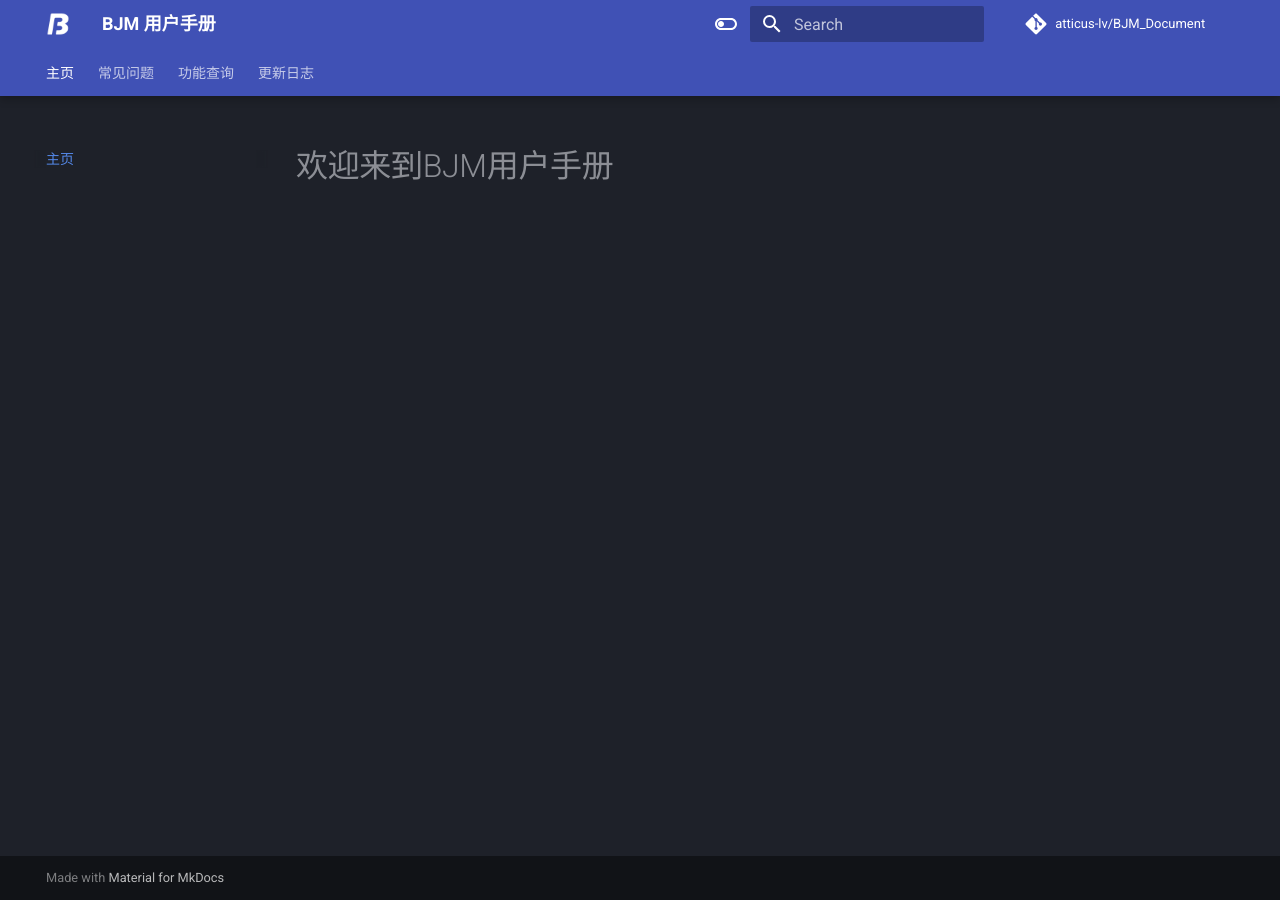
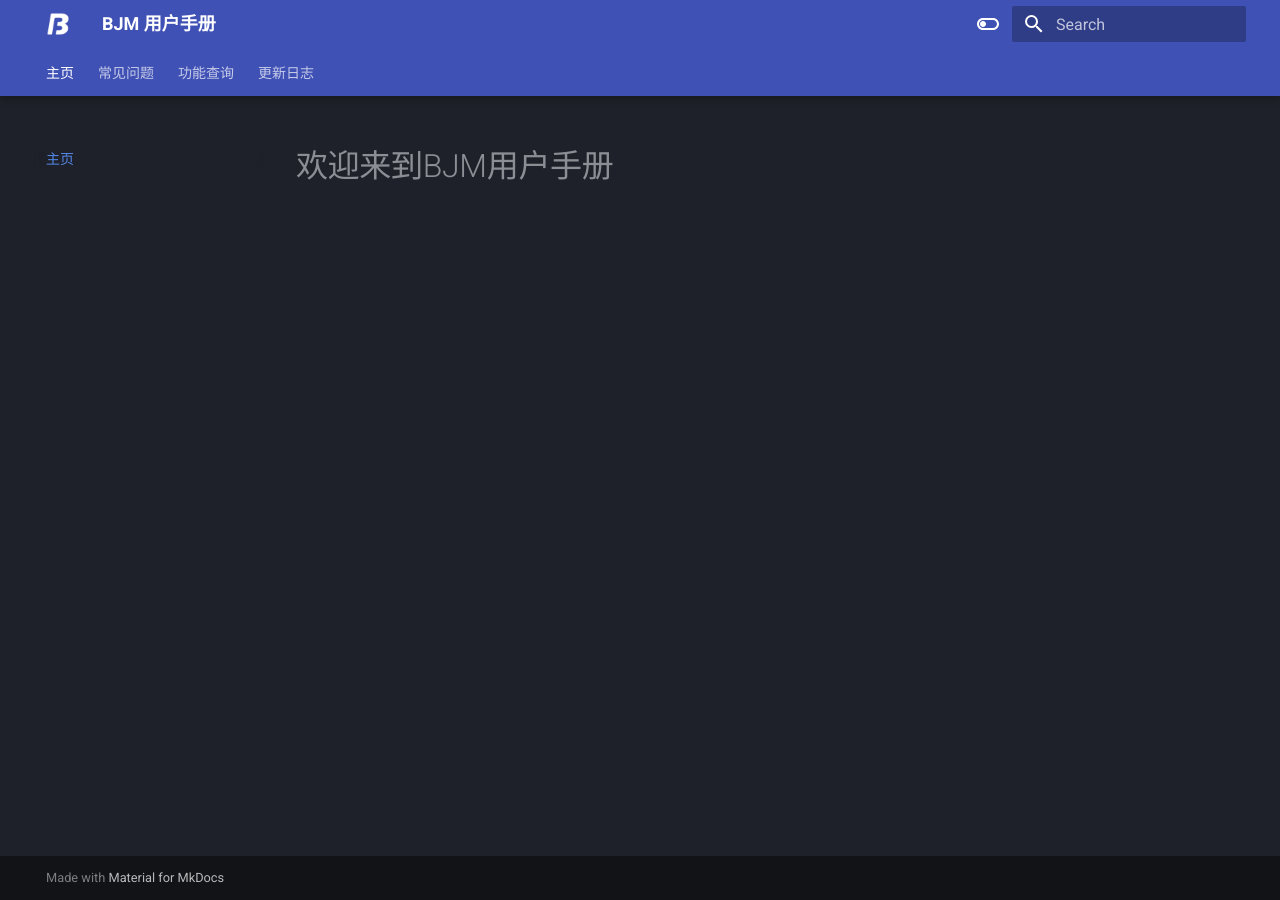
Before and after one commit to atticus-lv/BJM_Document, an MkDocs documentation site: the page built from docs/index.md, in a window 1280 px wide. Built offline with MkDocs 1.6.1 and Material for MkDocs 9.7.7, drawn with Linux system fonts in a browser that asks for light colours; comment, search, counter and statistics services are not loaded; some of the changed lines change nothing that is shown.

Commit message:
remove: workflow / repo

```diff
--- a/mkdocs.yml
+++ b/mkdocs.yml
@@ -4,9 +4,9 @@ site_url: https://atticus.github.io/BJM_Document/
 site_author: atticus
 
 #Repository
-repo_name: atticus-lv/BJM_Document
-repo_url: https://github.com/atticus-lv/BJM_Document
-edit_uri: edit/master/docs/
+#repo_name: atticus-lv/BJM_Document
+#repo_url: https://github.com/atticus-lv/BJM_Document
+#edit_uri: edit/master/docs/
 
 theme:
   name: material
```
Also changed, not shown: 1 other file.
